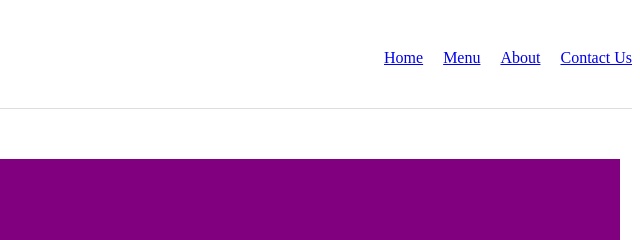
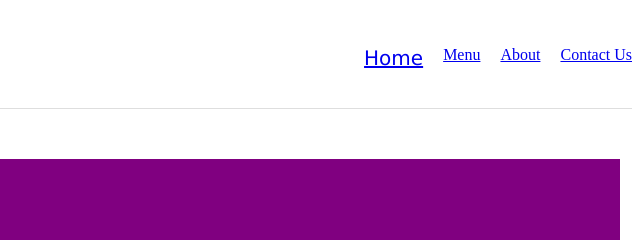
Before and after one commit to georgewiafe/thegeorges, a plain HTML site: page home.html in a window 1280 px wide. In both pictures the pointer is over the item "Home". Shown: the top 240 px of the page, 640-1280 px from the left. Drawn offline with Linux system fonts and the light colour scheme.

Commit message:
hover effect added

```diff
--- a/home.css
+++ b/home.css
@@ -28,6 +28,7 @@
     flex-direction: row;
     justify-content: space-between;
     width: auto;
+    top: 0px;
 }
 
 .nav ul {
@@ -37,6 +38,10 @@
 
 .nav ul li {
     margin-left: 20px;
+}
+.nav ul li:hover{
+    font-size: 20px;
+    font-family: 'Lucida Sans', 'Lucida Sans Regular', 'Lucida Grande', 'Lucida Sans Unicode', Geneva, Verdana, sans-serif;
 }
 
 #container {
```
